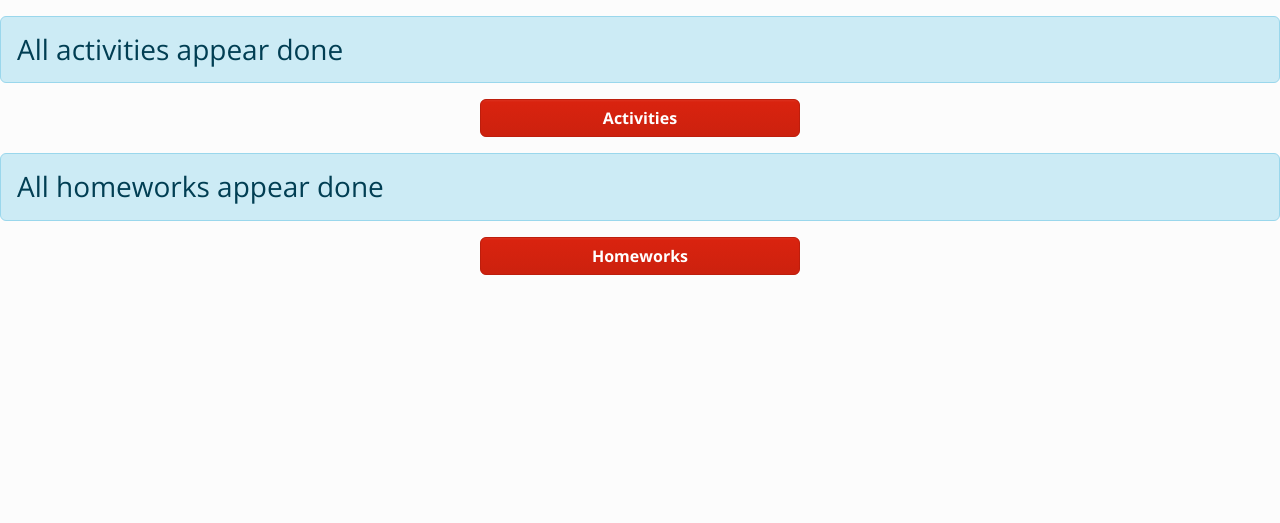
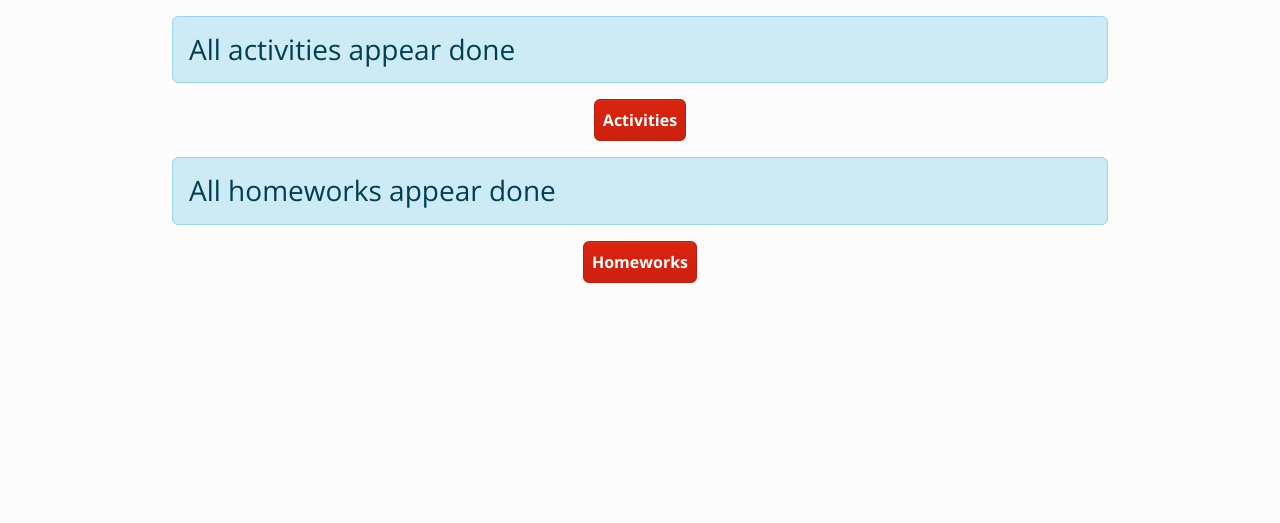
Before and after one commit to alex-njuguna/study-portal, a Django app: page /profile/ in a window 1280 px wide. Shown: the part 71-594 px from the top of the page. Run offline with Django 4.2, Linux system fonts and the light colour scheme; a user stored in the database is signed in; data comes from the database, SQL or seed files in the repository; some libraries are stand-ins or nearby versions.

Commit message:
final touches on profile functionality

```diff
--- a/portal/dashboard/templates/dashboard/profile.html
+++ b/portal/dashboard/templates/dashboard/profile.html
@@ -3,6 +3,7 @@
 
 {% block content %}
     <!-- display activities -->
+    <div class="container-md w-75">
         {% if activities %}
         <div class="container-md mt-5">
             <div class="table-responsive">
@@ -43,7 +44,7 @@
         {% endif %}
 
         <div class="text-center">
-        <a class="btn btn-primary w-25 text-center fw-bold" href="{% url 'activity:home' %}">
+            <a class="btn btn-primary text-center fw-bold p-2" href="{% url 'activity:home' %}">
                 Activities
             </a>
         </div>
@@ -96,9 +97,11 @@
         {% endif %}
 
         <div class="text-center">
-            <a class="btn btn-primary w-25 text-center fw-bold" href="{% url 'homework:home' %}">
+            <a class="btn btn-primary text-center fw-bold p-2" href="{% url 'homework:home' %}">
                 Homeworks
             </a>
         </div>
+    </div>
+
 
 {% endblock content %}
```
Lines whose indentation alone changed are shown as unchanged.
